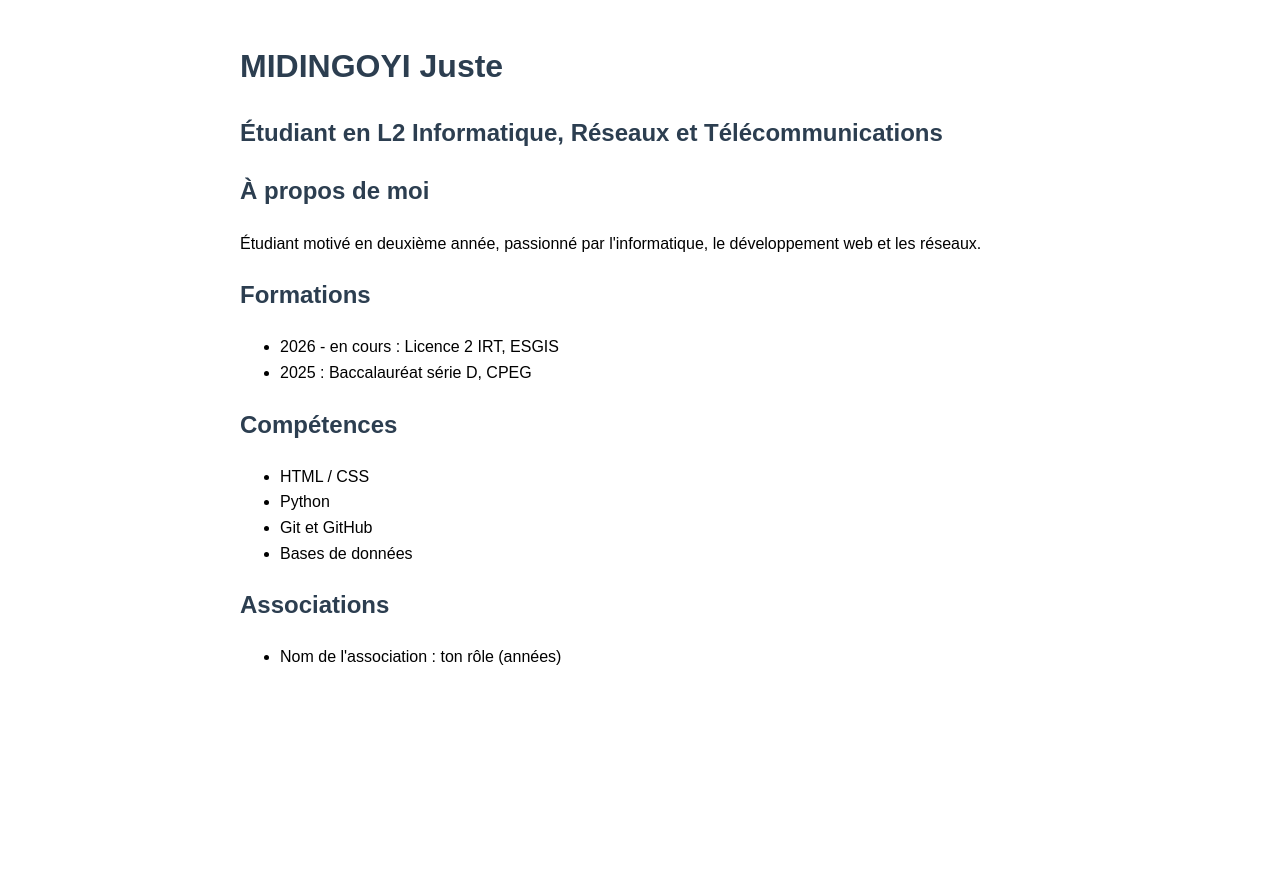
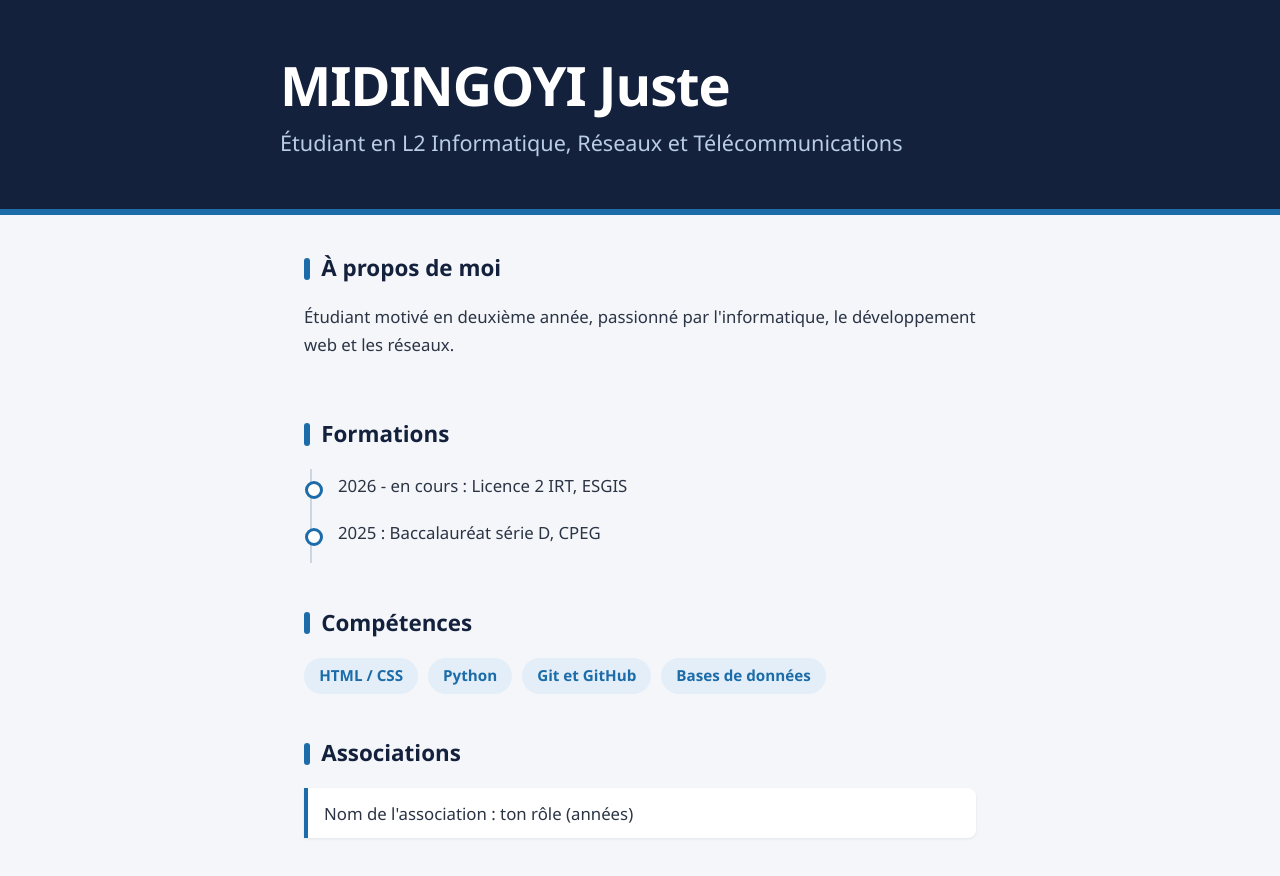
Before and after one commit to justemidingoyi65-art/mon-cv, a plain HTML site: page index.html in a window 1280 px wide. Before the commit the page ends 800 px from the top, so only its background shows below. Drawn offline with Linux system fonts and the light colour scheme.

Commit message:
amelioration du design du CV

```diff
--- a/style.css
+++ b/style.css
@@ -1,11 +1,145 @@
-body {
-  font-family: Arial, sans-serif;
-  max-width: 800px;
-  margin: 0 auto;
-  padding: 20px;
-  line-height: 1.6;
+/* ===== Base ===== */
+:root {
+  --ink: #14213d;
+  --text: #2b3445;
+  --muted: #5d6b82;
+  --accent: #1b6ca8;
+  --accent-soft: #e3eef8;
+  --paper: #f4f6f9;
+  --white: #ffffff;
+  --gutter: max(1.5rem, calc((100% - 720px) / 2));
 }
 
-h1, h2 {
-  color: #2c3e50;
+* {
+  box-sizing: border-box;
 }
+
+body {
+  margin: 0;
+  background: var(--paper);
+  color: var(--text);
+  font-family: "Segoe UI", system-ui, -apple-system, Roboto, Arial, sans-serif;
+  font-size: 1.05rem;
+  line-height: 1.65;
+}
+
+/* ===== En-tête ===== */
+header {
+  background: var(--ink);
+  color: var(--white);
+  padding: 3.5rem var(--gutter) 3rem;
+  border-bottom: 6px solid var(--accent);
+}
+
+header h1 {
+  margin: 0 0 0.6rem;
+  font-size: clamp(2.2rem, 7vw, 3.4rem);
+  line-height: 1.1;
+  letter-spacing: -0.02em;
+  color: var(--white);
+}
+
+header h2 {
+  margin: 0;
+  font-size: clamp(1.05rem, 3.2vw, 1.35rem);
+  font-weight: 400;
+  color: #b9cde3;
+}
+
+/* ===== Sections ===== */
+section {
+  max-width: 720px;
+  margin: 0 auto;
+  padding: 2.2rem 1.5rem 0.4rem;
+}
+
+section h2 {
+  display: flex;
+  align-items: center;
+  gap: 0.7rem;
+  margin: 0 0 1rem;
+  font-size: 1.4rem;
+  color: var(--ink);
+}
+
+section h2::before {
+  content: "";
+  width: 6px;
+  height: 1.4rem;
+  border-radius: 3px;
+  background: var(--accent);
+}
+
+p {
+  margin: 0 0 1rem;
+}
+
+ul {
+  margin: 0;
+  padding: 0;
+  list-style: none;
+}
+
+/* ===== Formations : frise verticale ===== */
+#formations ul {
+  border-left: 2px solid #c9d6e4;
+  margin-left: 0.4rem;
+}
+
+#formations li {
+  position: relative;
+  padding: 0.2rem 0 1rem 1.6rem;
+}
+
+#formations li::before {
+  content: "";
+  position: absolute;
+  left: -7px;
+  top: 0.75rem;
+  width: 12px;
+  height: 12px;
+  border-radius: 50%;
+  background: var(--white);
+  border: 3px solid var(--accent);
+}
+
+/* ===== Compétences : étiquettes ===== */
+#competences ul {
+  display: flex;
+  flex-wrap: wrap;
+  gap: 0.6rem;
+}
+
+#competences li {
+  padding: 0.35rem 0.95rem;
+  border-radius: 999px;
+  background: var(--accent-soft);
+  color: var(--accent);
+  font-weight: 600;
+  font-size: 0.95rem;
+}
+
+/* ===== Associations ===== */
+#associations li {
+  padding: 0.7rem 1rem;
+  background: var(--white);
+  border-left: 4px solid var(--accent);
+  border-radius: 0 8px 8px 0;
+  margin-bottom: 0.6rem;
+  box-shadow: 0 1px 3px rgba(20, 33, 61, 0.08);
+}
+
+/* ===== Pied de page ===== */
+body::after {
+  content: "";
+  display: block;
+  height: 3rem;
+}
+
+/* ===== Impression ===== */
+@media print {
+  header {
+    -webkit-print-color-adjust: exact;
+    print-color-adjust: exact;
+  }
+}
```
